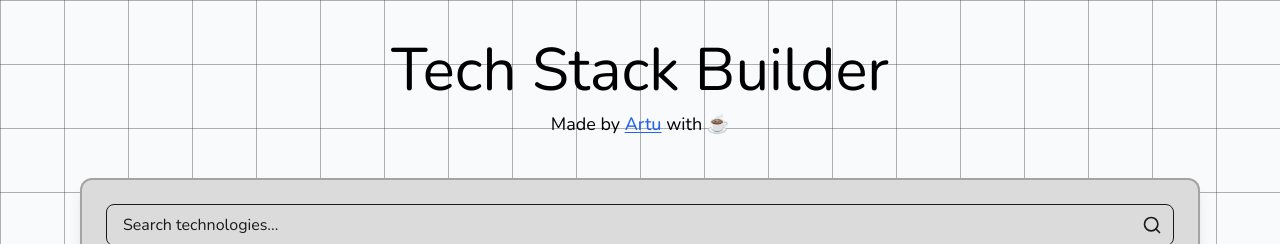
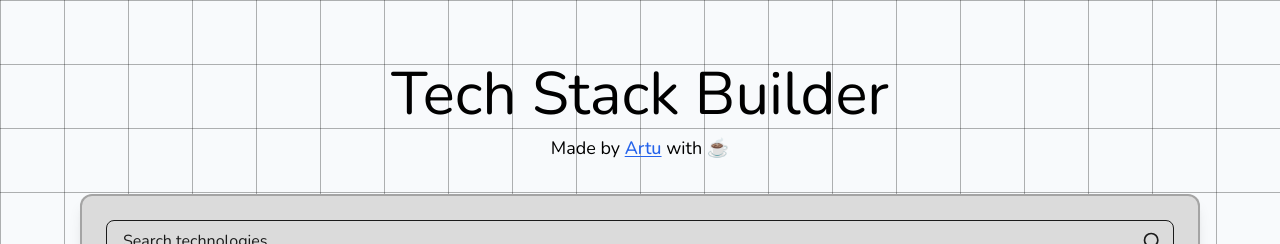
Before and after one commit to artumont/TechStackBuilder, a Next.js app: page / in a window 1280 px wide. Shown: the top 244 px of the page. Built offline with nearby package versions, Linux system fonts and the light colour scheme.

Commit message:
update padding in Home component for improved layout spacing

```diff
--- a/src/app/page.tsx
+++ b/src/app/page.tsx
@@ -11,7 +11,7 @@
             bg-slate-50 dark:bg-dark
             font-[family-name:var(--font-nunito)]"
         >
-            <div className="container mx-auto px-4 py-4 md:py-10">
+            <div className="container mx-auto px-4 py-4 md:py-16 md:pb-8">
                 <div className="flex flex-col items-center justify-center space-y-2.5">
                     <h1 className="text-4xl md:text-6xl font-light text-black dark:text-slate-100 text-center">
                         Tech Stack Builder
```
